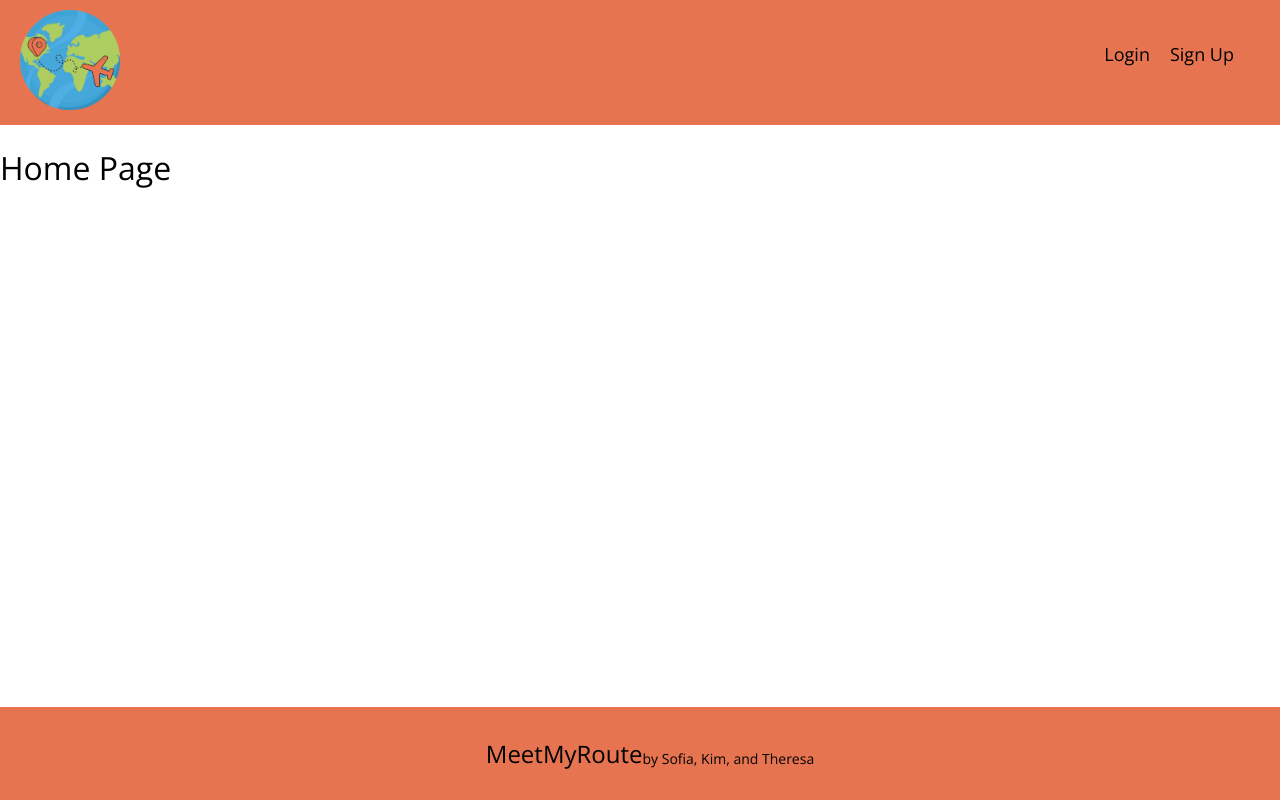
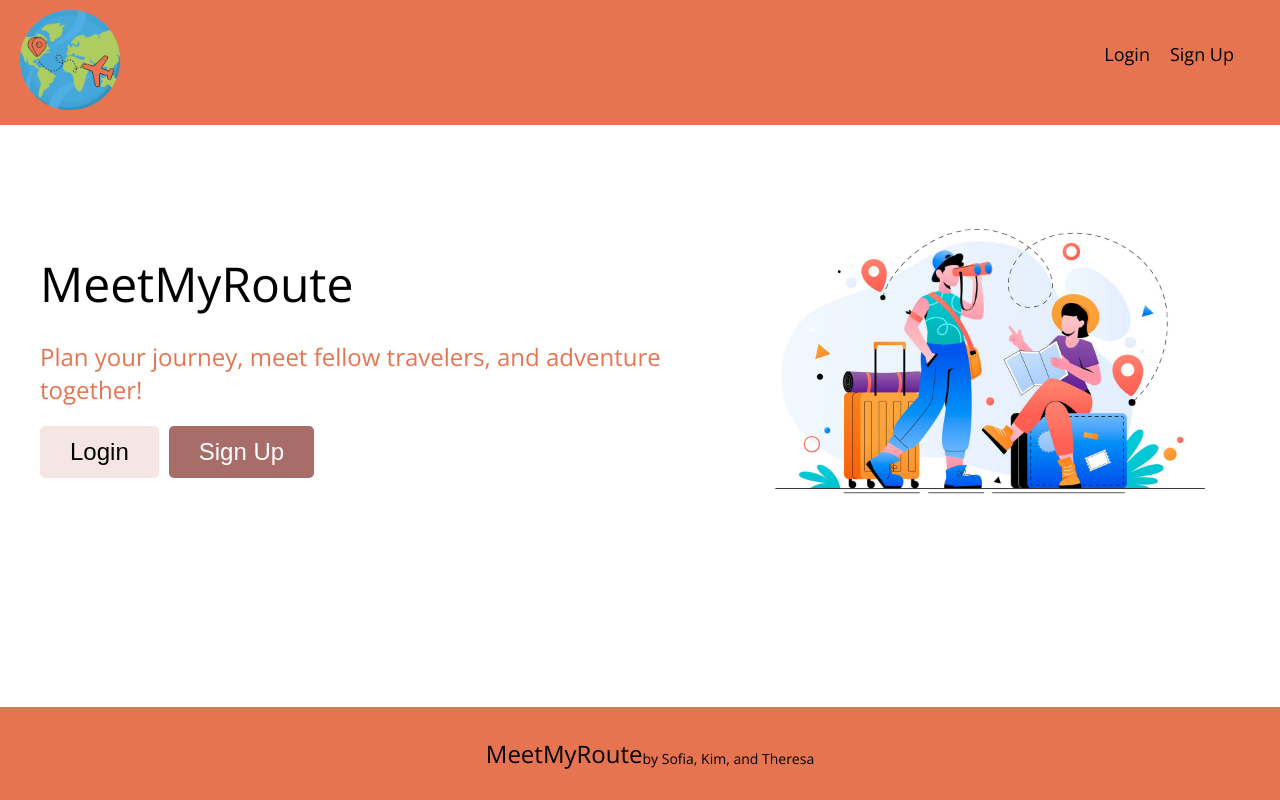
Before and after one commit to MeetMyRoute/T3A2-FullStackApp-PartB-FrontEnd, a React (Vite) app: page / in a window 1280 px wide. Built offline with nearby package versions, Linux system fonts and the light colour scheme.

Commit message:
completed home page

```diff
--- /dev/null
+++ b/src/components/HomeSection.css
@@ -0,0 +1,100 @@
+.home-section {
+    display: flex;
+    flex-direction: column;
+    padding: 20px;
+    text-align: center;
+    background-color: var(--background-color);
+}
+
+.home-title {
+    font-size: 2rem;
+    font-weight: bold;
+    margin-bottom: 10px;
+}
+
+.home-subtitle {
+    font-size: 1rem;
+    color: var(--primary-color);
+    margin-bottom: 20px;
+    padding: 0 10px;
+}
+
+.home-buttons {
+    display: flex;
+    flex-direction: column;
+    gap: 10px;
+}
+
+.home-button {
+    padding: 10px 20px;
+    font-size: 1rem;
+    border: none;
+    border-radius: 5px;
+    cursor: pointer;
+}
+
+.home-button.login {
+    background-color: var(--second-color);
+    color: var(--text-color);
+}
+
+.home-button.login:hover {
+    background-color: var(--primary-color);
+    color: var(--background-color);
+}
+
+.home-button.sign-up {
+    background-color: var(--third-color);
+    color: var(--background-color);
+}
+
+.home-button.sign-up:hover {
+    background-color: var(--primary-color);
+    color: var(--text-color);
+}
+
+.home-image{
+    margin-top: 20px;
+}
+
+.home-image img {
+    max-width: 300px;
+}
+
+/* Tablet view */
+@media (min-width: 768px) {
+    .home-title {
+        font-size: 3rem;
+    }
+
+    .home-subtitle {
+        font-size: 1.5rem;
+    }
+
+    .home-button {
+        font-size: 1.5rem;
+        padding: 12px 30px;
+    }
+
+    .home-image img {
+        max-width: 500px;
+    }
+}
+
+/* Desktop view */
+@media (min-width: 1024px) {
+    .home-buttons {
+        flex-direction: row;
+    }
+
+    .home-section {
+        flex-direction: row;
+        text-align: left;
+        padding: 40px;
+        align-items: center;
+    }
+
+    .home-subtitle {
+        padding: 0;
+    }
+}
--- /dev/null
+++ b/src/components/HomeSection.jsx
@@ -0,0 +1,22 @@
+import React from "react";
+import "./HomeSection.css";
+
+export function HomeSection() {
+    return (
+        <section className="home-section">
+            <div className="home-content">
+                <h1 className="home-title">MeetMyRoute</h1>
+                <p className="home-subtitle">
+                    Plan your journey, meet fellow travelers, and adventure together!
+                </p>
+                <div className="home-buttons">
+                    <button className="home-button login">Login</button>
+                    <button className="home-button sign-up">Sign Up</button>
+                </div>
+            </div>
+            <div className="home-image">
+                <img src="src/assets/home-image.jpg" alt="Travel illustration" />
+            </div>
+        </section>
+    )
+}
--- a/src/pages/HomePage.jsx
+++ b/src/pages/HomePage.jsx
@@ -1,7 +1,10 @@
 import React from "react";
+import { HomeSection } from "../components/HomeSection";
 
 export function HomePage() {
     return (
-        <h1>Home Page</h1>
+        <div>
+            <HomeSection />
+        </div>
     )
 }
```
Also changed, not shown: src/assets/home-image.jpg (added).
